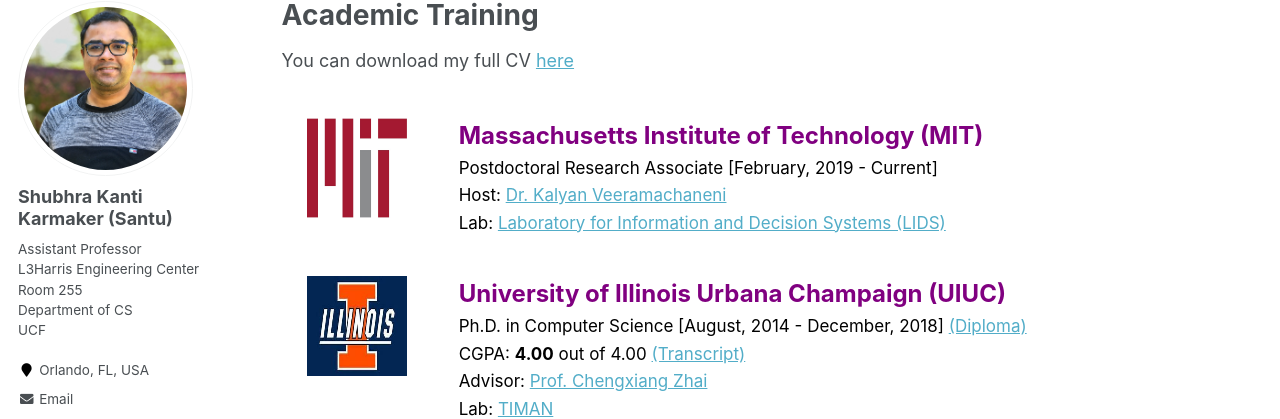
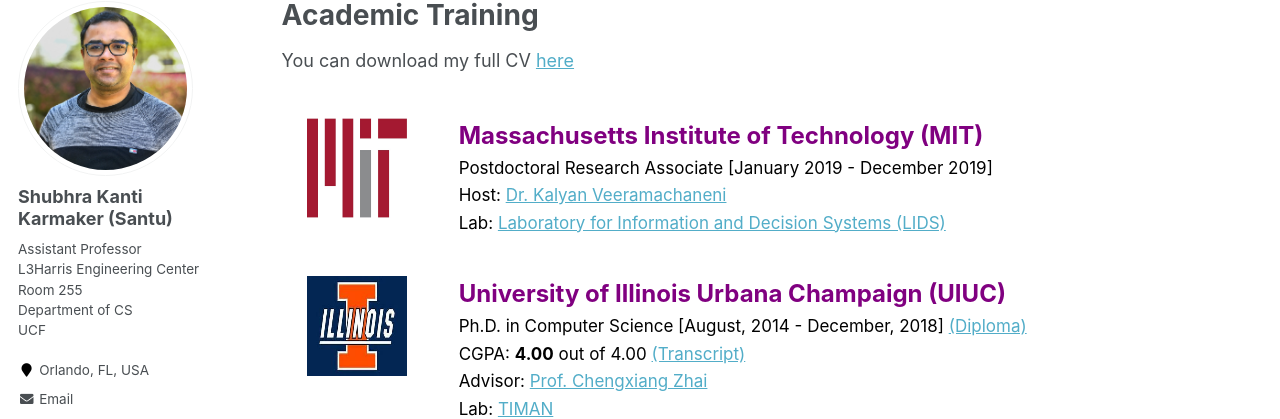
Before and after one commit to karmake2/karmake2.github.io, a Jekyll site: the page built from _pages/cv.md, in a window 1280 px wide and 900 px high. Shown: the part 117-536 px from the top of the window. Built offline with Jekyll 4.4.1, drawn with Linux system fonts in a browser that asks for light colours.

Commit message:
Update cv.md

```diff
--- a/_pages/cv.md
+++ b/_pages/cv.md
@@ -15,7 +15,7 @@
 		<td class="table__tablenospace" align="left">
 			<span style="color:black; font-size:17px">
 				<font color="purple" size="5"><b>Massachusetts Institute of Technology (MIT)</b></font><br/>
-				Postdoctoral Research Associate [February, 2019 - Current]<br/>
+				Postdoctoral Research Associate [January 2019 - December 2019]<br/>
 				Host: <a href="https://kalyan.lids.mit.edu/">Dr. Kalyan Veeramachaneni</a><br/>
 				Lab: <a href="https://lids.mit.edu/">Laboratory for Information and Decision Systems (LIDS)</a></span></td>
  	</tr>
```
